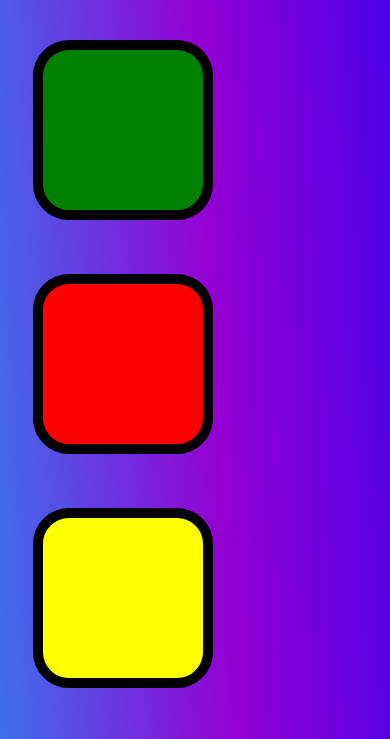
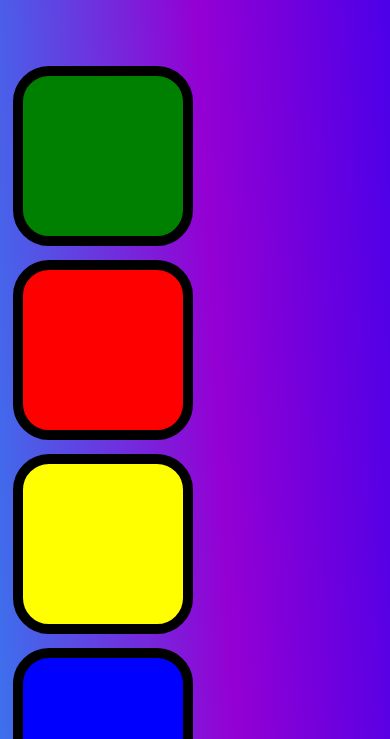
Before and after one commit to Aditya-Ranjan1234/Simon_Game, a plain HTML site: page index.html in a window 390 px wide. Shown: the part 86-825 px from the top of the page. Drawn offline with nearby package versions, Linux system fonts and the light colour scheme.

Commit message:
Update styles.css

```diff
--- a/styles.css
+++ b/styles.css
@@ -89,12 +89,17 @@ button {
   }
 
   .btn {
-    margin: 25px;
+    margin: 5px;
     display: inline-block;
-    min-height: 8rem;
-    min-width: 8rem;
+    min-height: 4rem;
+    min-width: 4rem;
     border: 10px solid black;
     border-radius: 20%;
+  }
+
+  .container{
+    margin-top: 4rem;
+    margin-bottom: 4rem;
   }
 
   button {
```
